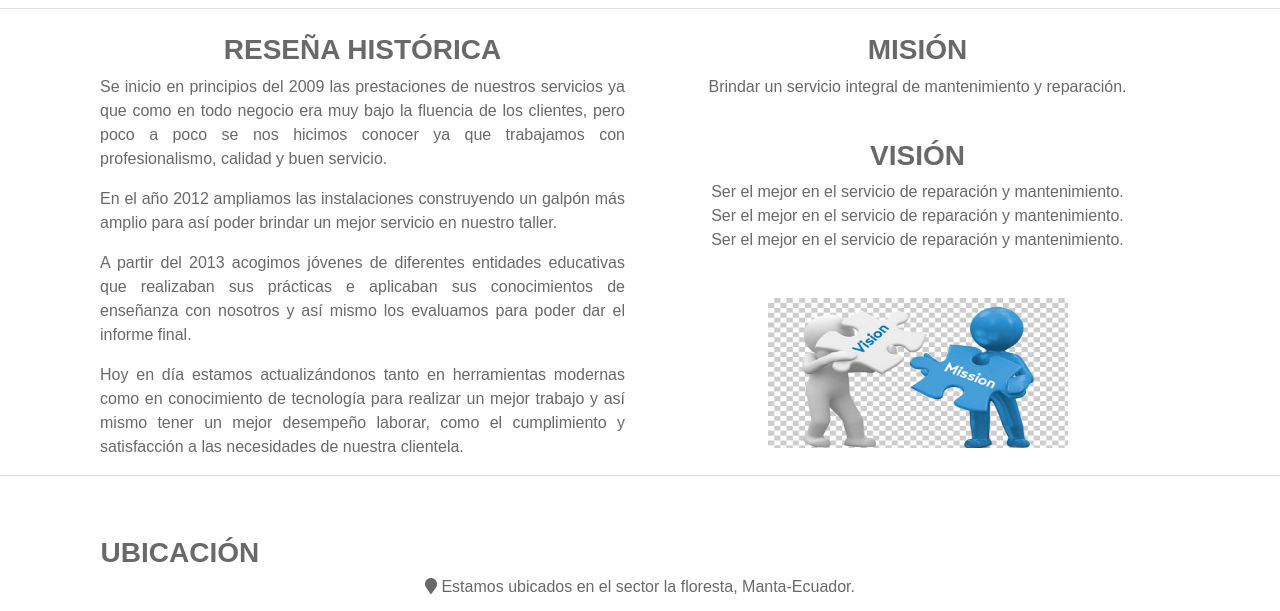
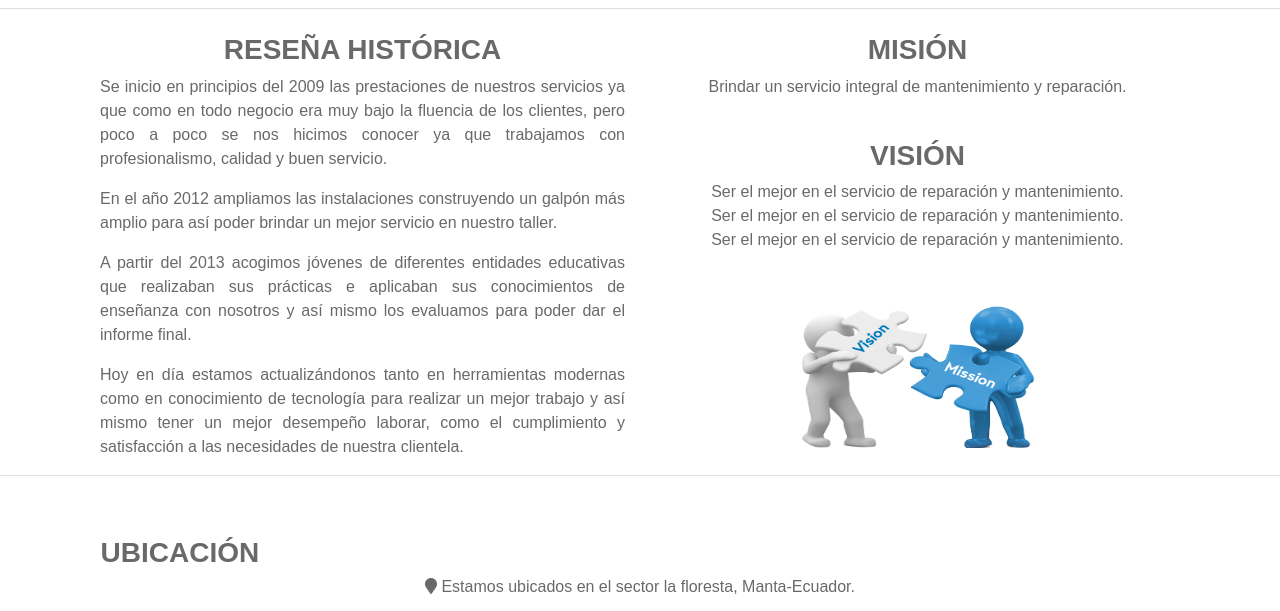
Before and after one commit to Necrowolf98/maqueta, a plain HTML site: page index.html in a window 1280 px wide. Shown: the part 2316-2927 px from the top of the page. Drawn offline with Linux system fonts and the light colour scheme.

Commit message:
Update index.html

```diff
--- a/index.html
+++ b/index.html
@@ -358,7 +358,7 @@
                                     <li>Ser el mejor en el servicio de reparación y mantenimiento.</li>
                                     <li>Ser el mejor en el servicio de reparación y mantenimiento.</li>
                                 </ul>
-                                <center><img src="imagenes/vision.png" class="zoom2" height="150px" width="300px" style="margin-top:30px" alt=""> <br><br></center>
+                                <center><img src="imagenes/mision-vision.png" class="zoom2" height="150px" width="300px" style="margin-top:30px" alt=""> <br><br></center>
                           </div>
                      </div>
                  </div>
```
